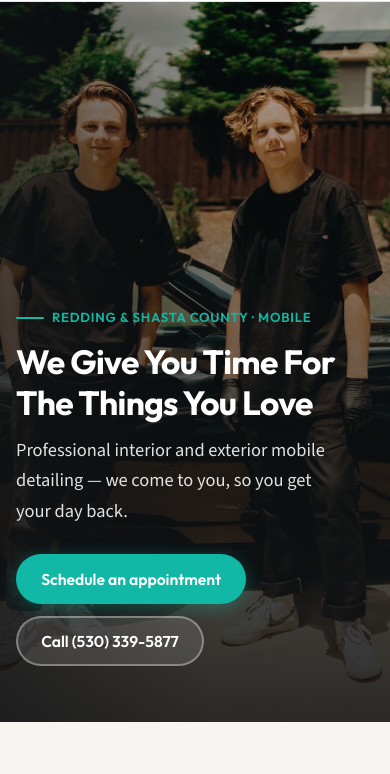
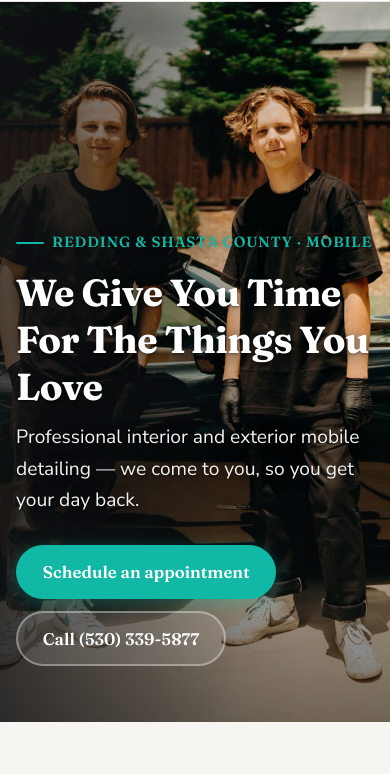
Before and after one commit to Azrealed/cleandetailing-site, a plain HTML site: page index.html in a window 390 px wide. Shown: the part 70-844 px from the top of the page. Drawn offline with nearby package versions, Linux system fonts and the light colour scheme.

Commit message:
Typography + readability refresh for Derek feedback
Swap Outfit/Source Sans for Fraunces + Nunito Sans (warmer craft feel),
bump base/body/nav/button/heading sizes for older readers, and lighten
the hero overlay to a left-side scrim so faces stay visible.

```diff
--- a/assets/css/styles.css
+++ b/assets/css/styles.css
@@ -1,6 +1,6 @@
 /* Clean Detailing — 2026 redesign
    Accent: crisp teal #12B8A6 (water / cleanliness)
-   Type: Outfit (headings) + Source Sans 3 (body)
+   Type: Fraunces (headings) + Nunito Sans (body) — warm, craft/local
 */
 
 :root {
@@ -23,8 +23,8 @@
   --shadow: 0 8px 30px rgba(18, 20, 22, 0.08);
   --shadow-lg: 0 20px 50px rgba(18, 20, 22, 0.14);
   --header-h: 72px;
-  --font-display: "Outfit", system-ui, sans-serif;
-  --font-body: "Source Sans 3", system-ui, sans-serif;
+  --font-display: "Fraunces", Georgia, "Times New Roman", serif;
+  --font-body: "Nunito Sans", system-ui, sans-serif;
   --ease: cubic-bezier(0.22, 1, 0.36, 1);
   --max: 1120px;
 }
@@ -39,8 +39,8 @@ html {
 body {
   margin: 0;
   font-family: var(--font-body);
-  font-size: 1.0625rem;
-  line-height: 1.65;
+  font-size: 1.175rem;
+  line-height: 1.7;
   color: var(--ink);
   background: var(--bg);
   font-weight: 400;
@@ -52,14 +52,14 @@ a:hover { color: var(--accent); }
 h1, h2, h3, h4 {
   font-family: var(--font-display);
   font-weight: 600;
-  line-height: 1.2;
-  letter-spacing: -0.02em;
+  line-height: 1.25;
+  letter-spacing: -0.015em;
   margin: 0 0 0.6em;
   color: var(--ink);
 }
-h1 { font-size: clamp(2.1rem, 5vw, 3.4rem); font-weight: 700; }
-h2 { font-size: clamp(1.65rem, 3.5vw, 2.35rem); }
-h3 { font-size: clamp(1.2rem, 2vw, 1.45rem); }
+h1 { font-size: clamp(2.35rem, 5.2vw, 3.65rem); font-weight: 700; }
+h2 { font-size: clamp(1.85rem, 3.6vw, 2.55rem); }
+h3 { font-size: clamp(1.35rem, 2.2vw, 1.6rem); }
 p { margin: 0 0 1em; }
 ul { margin: 0 0 1em; padding-left: 1.15em; }
 li { margin-bottom: 0.35em; }
@@ -119,7 +119,7 @@ li { margin-bottom: 0.35em; }
 .nav a {
   font-family: var(--font-display);
   font-weight: 500;
-  font-size: 0.95rem;
+  font-size: 1.05rem;
   color: var(--ink);
   text-decoration: none;
   padding: 0.45rem 0.75rem;
@@ -208,8 +208,8 @@ li { margin-bottom: 0.35em; }
   gap: 0.45rem;
   font-family: var(--font-display);
   font-weight: 600;
-  font-size: 0.98rem;
-  padding: 0.85rem 1.45rem;
+  font-size: 1.1rem;
+  padding: 0.95rem 1.55rem;
   border-radius: 999px;
   border: 2px solid transparent;
   text-decoration: none;
@@ -285,9 +285,10 @@ li { margin-bottom: 0.35em; }
   content: "";
   position: absolute;
   inset: 0;
+  /* Soft left scrim for text; light bottom fade — faces stay visible */
   background:
-    linear-gradient(180deg, rgba(18,20,22,0.25) 0%, rgba(18,20,22,0.55) 45%, rgba(18,20,22,0.88) 100%),
-    linear-gradient(90deg, rgba(18,20,22,0.55) 0%, transparent 55%);
+    linear-gradient(90deg, rgba(18,20,22,0.72) 0%, rgba(18,20,22,0.38) 38%, rgba(18,20,22,0.08) 62%, transparent 78%),
+    linear-gradient(180deg, rgba(18,20,22,0.12) 0%, transparent 35%, rgba(18,20,22,0.28) 78%, rgba(18,20,22,0.55) 100%);
 }
 .hero-content {
   position: relative;
@@ -300,7 +301,7 @@ li { margin-bottom: 0.35em; }
   align-items: center;
   gap: 0.5rem;
   font-family: var(--font-display);
-  font-size: 0.82rem;
+  font-size: 0.92rem;
   font-weight: 600;
   letter-spacing: 0.06em;
   text-transform: uppercase;
@@ -317,12 +318,18 @@ li { margin-bottom: 0.35em; }
 .hero h1 {
   color: var(--white);
   margin-bottom: 0.75rem;
+  text-shadow: 0 2px 18px rgba(0,0,0,0.55), 0 1px 3px rgba(0,0,0,0.45);
 }
 .hero-lead {
-  font-size: 1.15rem;
-  color: rgba(255,255,255,0.88);
+  font-size: 1.28rem;
+  line-height: 1.65;
+  color: rgba(255,255,255,0.95);
   max-width: 36ch;
   margin-bottom: 0;
+  text-shadow: 0 2px 14px rgba(0,0,0,0.5), 0 1px 2px rgba(0,0,0,0.4);
+}
+.hero .eyebrow {
+  text-shadow: 0 1px 8px rgba(0,0,0,0.45);
 }
 .hero .btn-row { margin-top: 1.75rem; }
 
@@ -834,7 +841,8 @@ li { margin-bottom: 0.35em; }
 .page-hero p {
   margin: 0;
   color: var(--ink-muted);
-  font-size: 1.12rem;
+  font-size: 1.22rem;
+  line-height: 1.65;
   max-width: 50ch;
 }
 
@@ -896,10 +904,10 @@ li { margin-bottom: 0.35em; }
 .footer-brand p {
   margin: 0;
   max-width: 32ch;
-  font-size: 0.98rem;
+  font-size: 1.05rem;
 }
 .footer-col h4 {
-  font-size: 0.82rem;
+  font-size: 0.9rem;
   font-weight: 600;
   letter-spacing: 0.06em;
   text-transform: uppercase;
@@ -911,7 +919,7 @@ li { margin-bottom: 0.35em; }
   color: rgba(255,255,255,0.88);
   text-decoration: none;
   padding: 0.25rem 0;
-  font-size: 1rem;
+  font-size: 1.05rem;
 }
 .footer-col a:hover { color: var(--accent); }
 .footer-bottom {
@@ -922,7 +930,7 @@ li { margin-bottom: 0.35em; }
   align-items: center;
   padding-top: 1.5rem;
   border-top: 1px solid var(--border-dark);
-  font-size: 0.9rem;
+  font-size: 0.98rem;
   color: rgba(255,255,255,0.45);
 }
 .footer-social {
@@ -968,3 +976,11 @@ li { margin-bottom: 0.35em; }
   }
   .reveal { opacity: 1; transform: none; }
 }
+
+/* Accessibility: keep type comfortable on phones */
+@media (max-width: 600px) {
+  body { font-size: 1.125rem; line-height: 1.7; }
+  .hero-lead { font-size: 1.2rem; }
+  .nav a { font-size: 1.1rem; }
+  .btn { font-size: 1.05rem; }
+}
--- a/index.html
+++ b/index.html
@@ -8,7 +8,7 @@
   <link rel="icon" href="assets/img/favicon.ico" sizes="any">
   <link rel="preconnect" href="https://fonts.googleapis.com">
   <link rel="preconnect" href="https://fonts.gstatic.com" crossorigin>
-  <link href="https://fonts.googleapis.com/css2?family=Outfit:wght@500;600;700&family=Source+Sans+3:wght@400;500;600&display=swap" rel="stylesheet">
+  <link href="https://fonts.googleapis.com/css2?family=Fraunces:opsz,wght@9..144,500;9..144,600;9..144,700&family=Nunito+Sans:opsz,wght@6..12,400;6..12,500;6..12,600;6..12,700&display=swap" rel="stylesheet">
   <link rel="stylesheet" href="assets/css/styles.css">
 </head>
 <body>
```
Also changed, not shown: about.html (+1 -1 lines), contact.html (+1 -1 lines), membership.html (+1 -1 lines), packages.html (+1 -1 lines), thanks.html (+1 -1 lines), 1 other file.
